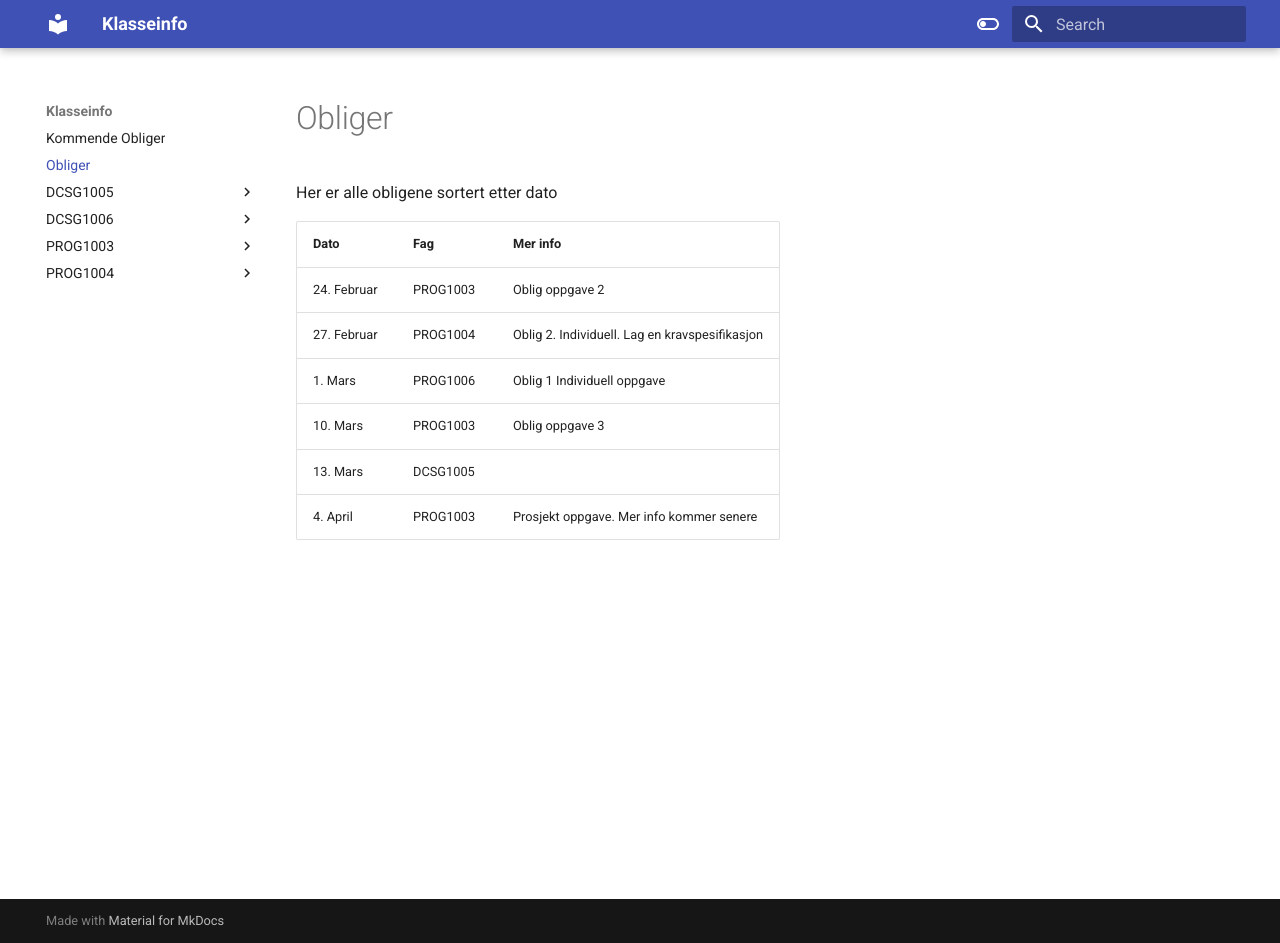
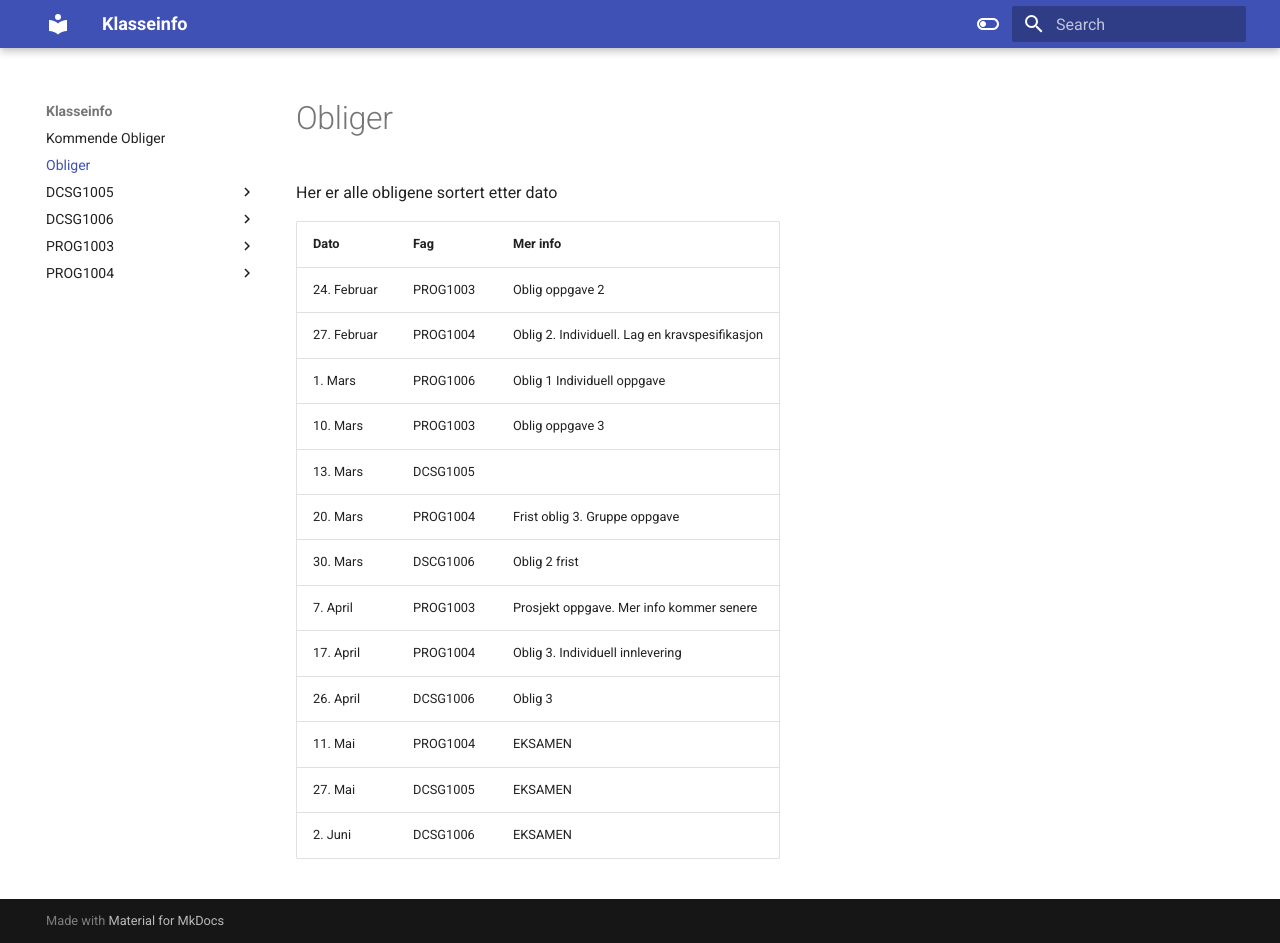
Before and after one commit to ProtoSparky/DIGSEC-Info-Board, an MkDocs documentation site: the page built from docs/obliger.md, in a window 1280 px wide and 943 px high. Built offline with MkDocs 1.6.1 and Material for MkDocs 9.7.7, drawn with Linux system fonts in a browser that asks for light colours.

Commit message:
lots of obligs

```diff
--- a/docs/obliger.md
+++ b/docs/obliger.md
@@ -6,5 +6,12 @@ Her er alle obligene sortert etter dato
 |27. Februar|PROG1004|Oblig 2. Individuell.  Lag en kravspesifikasjon|
 |1. Mars |PROG1006|Oblig 1 Individuell oppgave|
 |10. Mars|PROG1003|Oblig oppgave 3|
-|13. Mars| DCSG1005||
-|4. April| PROG1003| Prosjekt oppgave. Mer info kommer senere|
+|13. Mars|DCSG1005||
+|20. Mars|PROG1004|Frist oblig 3. Gruppe oppgave|
+|30. Mars|DSCG1006|Oblig 2 frist|
+|7. April| PROG1003| Prosjekt oppgave. Mer info kommer senere|
+|17. April|PROG1004|Oblig 3. Individuell innlevering|
+|26. April|DCSG1006|Oblig 3|
+|11. Mai| PROG1004| EKSAMEN|
+|27. Mai|DCSG1005| EKSAMEN|
+|2. Juni|DCSG1006| EKSAMEN|
```
